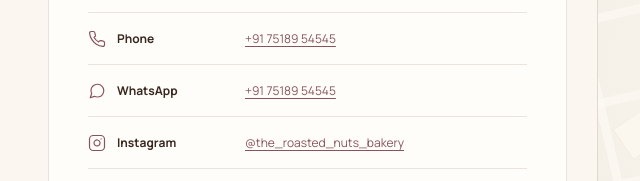
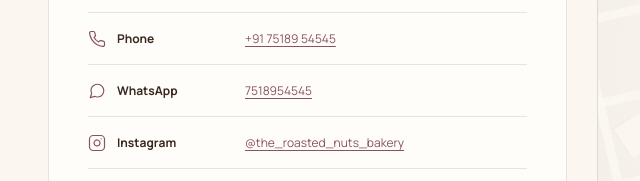
Before and after one commit to piyushchaudharygit/the-roasted-nut, a plain HTML site: page index.html in a window 1280 px wide. Shown: the part 11179-11360 px from the top of the page, 0-640 px from the left. Drawn offline with nearby package versions, Linux system fonts and the light colour scheme; a web font is replaced by a local one.

Commit message:
Update WhatsApp display number

```diff
--- a/index.html
+++ b/index.html
@@ -1704,7 +1704,7 @@
                 </dt>
                 <dd>
                   <a href="https://wa.me/917518954545" target="_blank" rel="noopener noreferrer">
-                    +91 75189 54545
+                    7518954545
                   </a>
                 </dd>
               </div>
```
